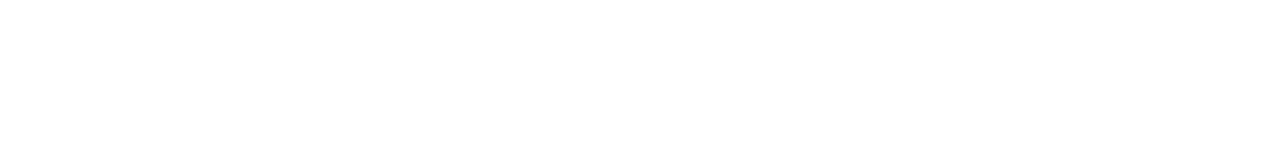
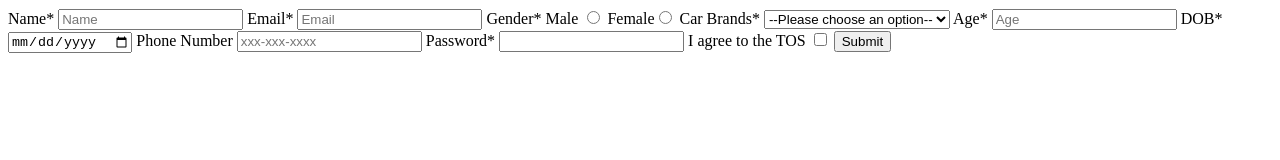
Before and after one commit to acciojob/signup-form-car-shrikant2753, a website: page main.html in a window 1280 px wide. Drawn offline with Linux system fonts and the light colour scheme.

Commit message:
created a submission

```diff
--- a/main.html
+++ b/main.html
@@ -10,6 +10,41 @@
 	<!-- the entire body must be written by student -->
     <script type="text/javascript" src="./script.js">
 </script>
+	<form action="" method="post">
+        <label for="name">Name*</label>
+        <input type="text" id="name" placeholder="Name">
+
+        <label for="email">Email*</label>
+        <input type="email" id="email" placeholder="Email">
+
+        <label for="gender">Gender*</label>
+        Male <input type="radio" id="gender_m" name="gender">
+        Female<input type="radio" id="gender_f" name="gender">
+
+        <label for="cars">Car Brands*</label>
+        <select name="cars" id="cars">
+            <option disabled selected>--Please choose an option--</option>
+            <option value="bmw">BMW</option>
+            <option value="audi">Audi</option>
+            <option value="mercedez">Mercedez</option>
+        </select>
+
+        <label for="Age">Age*</label>
+        <input type="number" id="age" placeholder="Age">
+
+        <label for="dob">DOB*</label>
+        <input type="date" id="dob">
+
+        <label for="tel">Phone Number</label>
+        <input type="tel" id="tel" placeholder="xxx-xxx-xxxx">
+
+        <label for="password">Password*</label>
+        <input type="password" name="" id="password">
+
+        I agree to the TOS <input type="checkbox" id="tos">
+        <button type="submit" for="submit">Submit</button>
+
+    </form>
 
 </body>
 
```
